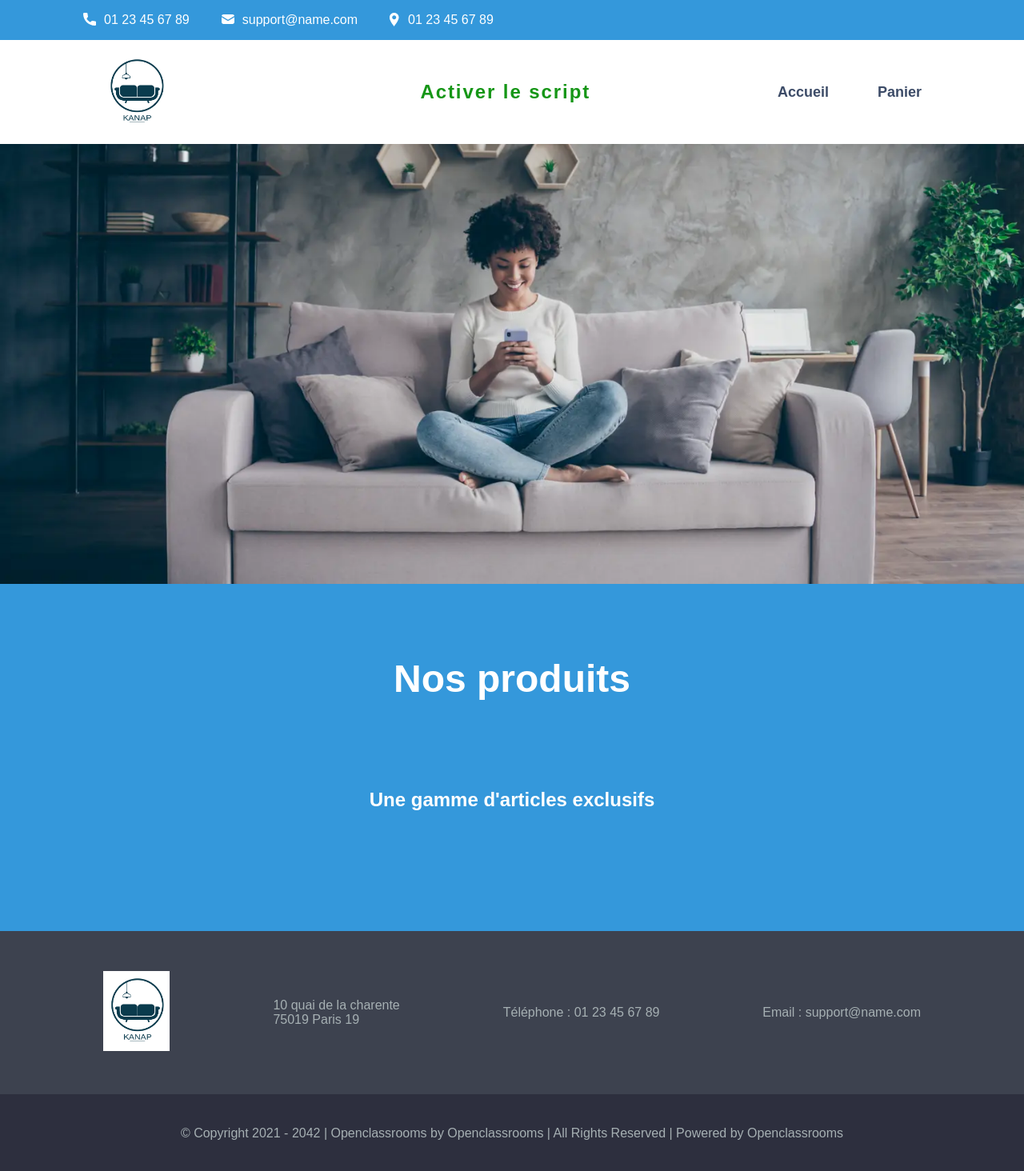
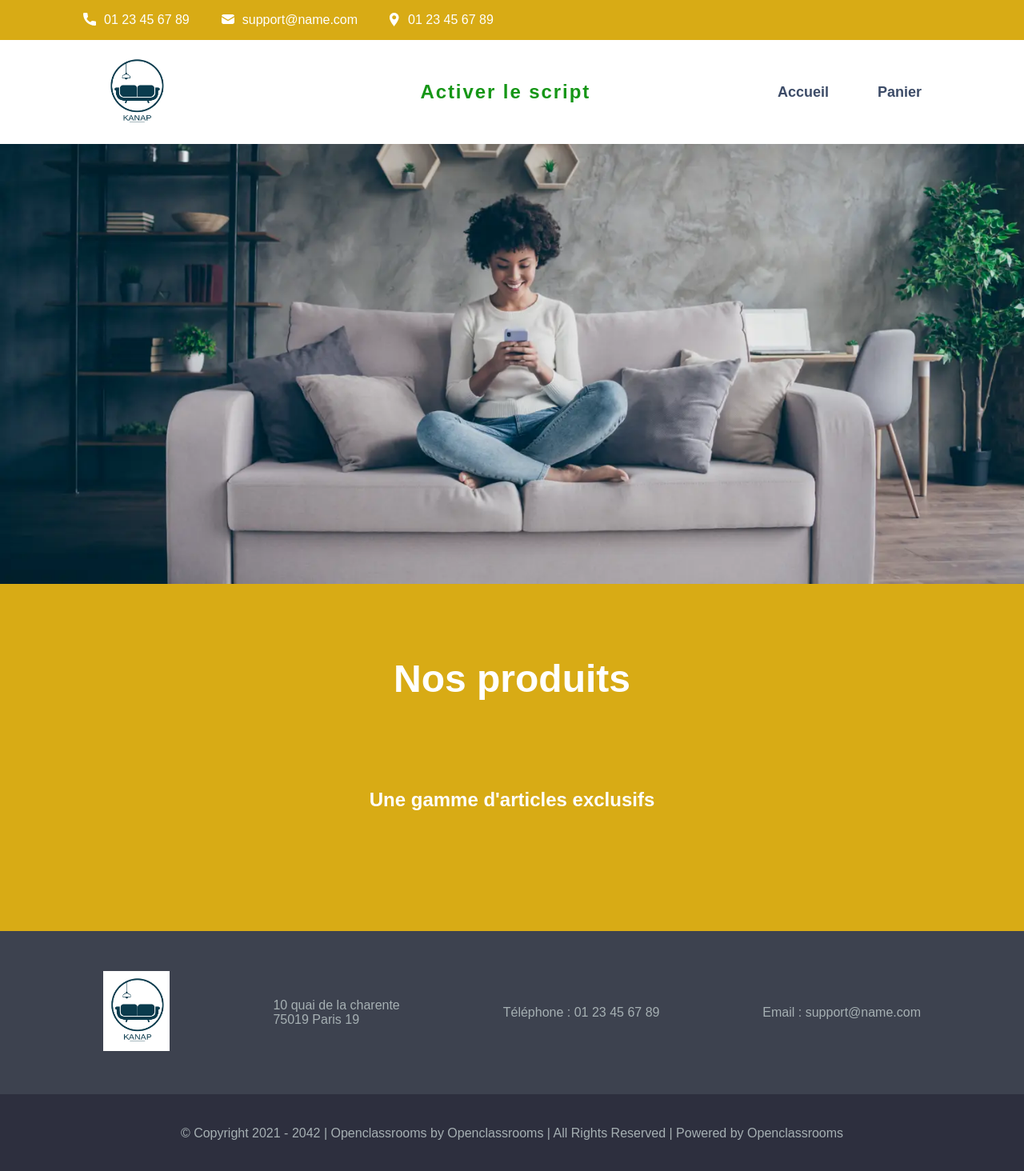
Before and after one commit to julienjamet/nexus, a React (Create React App) app in the folder frontend/: page /kanap in a window 1280 px wide. Shown: the whole page at 80% size. Built offline with nearby package versions, Linux system fonts and the light colour scheme.

Commit message:
test ci/cd 7

```diff
--- a/frontend/src/styles/index.css
+++ b/frontend/src/styles/index.css
@@ -47,7 +47,7 @@ h1 {
 
 .header {
   justify-content: flex-start;
-  background-color: #3498db;
+  background-color: #d8ab15;
   padding-left: 5%;
 }
 .header ul {
@@ -111,7 +111,7 @@ h1 {
   cursor: pointer;
 }
 .menu ul li:hover {
-  color: #3498db;
+  color: #d8ab15;
   letter-spacing: 1px;
 }
 
@@ -178,7 +178,7 @@ h1 {
 }
 
 main {
-  background-color: #3498db;
+  background-color: #d8ab15;
   margin-top: -5px;
 }
 main.home {
```
